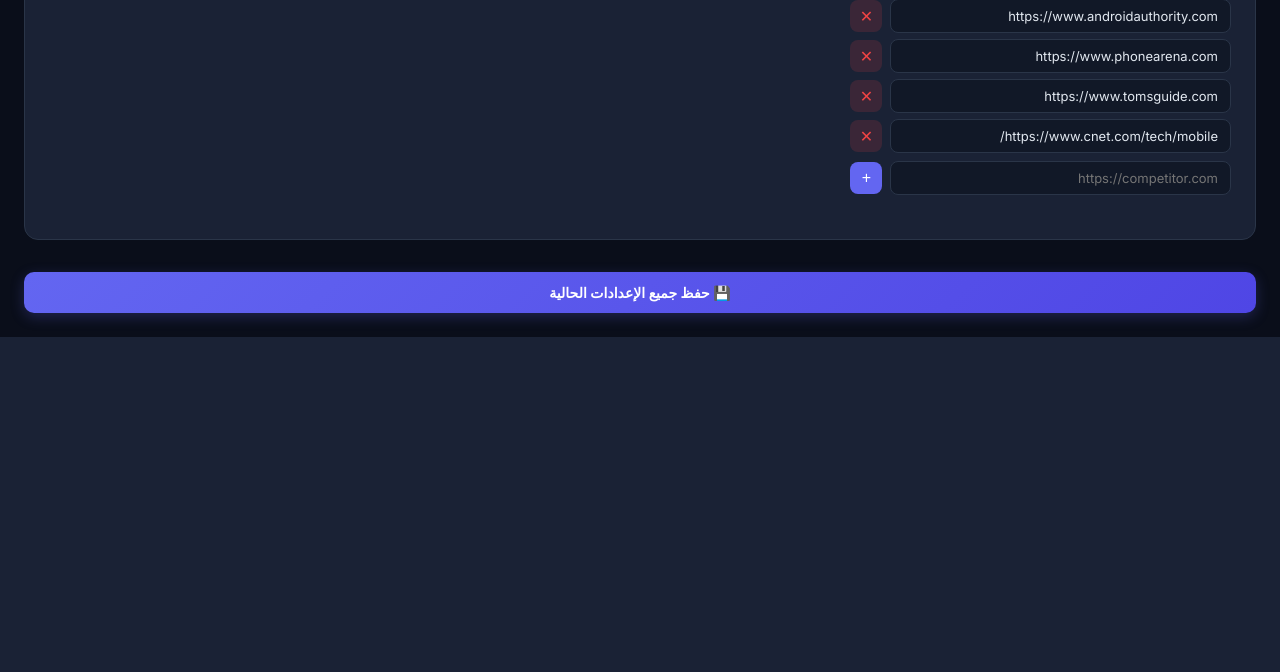
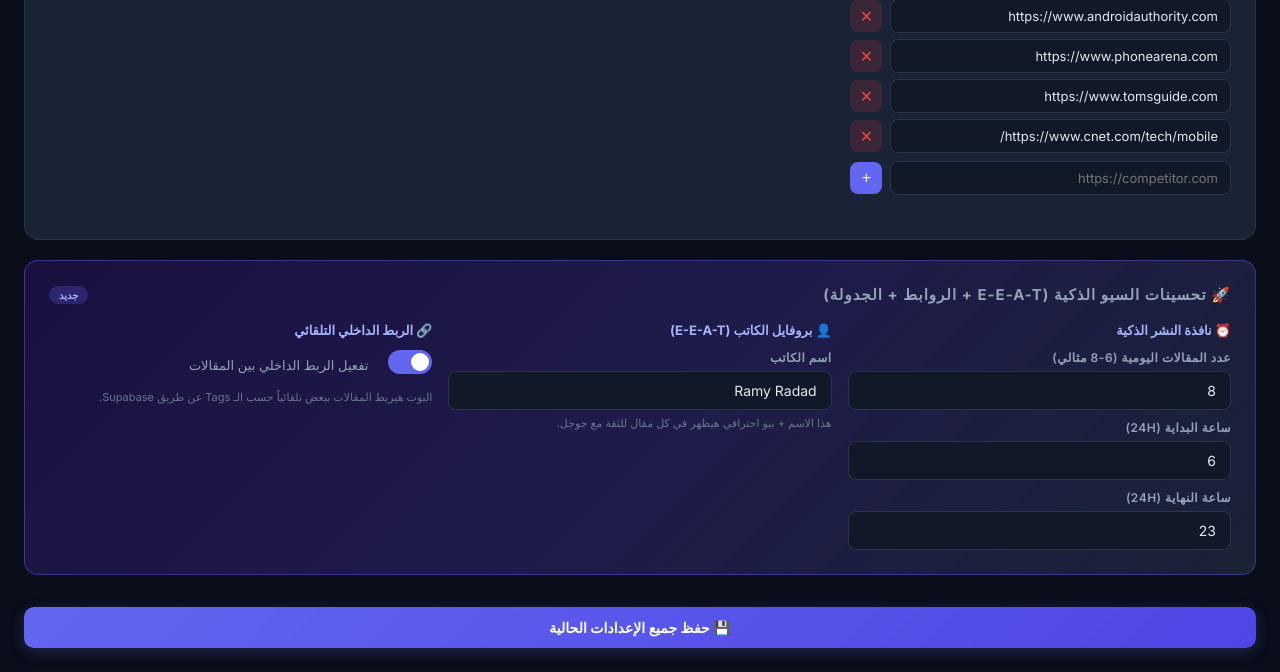
Before and after one commit to ramyradad1/python_bot, a Flask app: page / in a window 1280 px wide. Shown: the part 2408-3080 px from the top of the page. Before the commit the page ends 2745 px from the top, so only its background shows below. Run offline with Flask 3, Linux system fonts and the light colour scheme.

Commit message:
Feat: Added SEO Enhancements card to Flask dashboard (E-E-A-T, Smart Scheduling, Internal Linking)

```diff
--- a/dashboard_server.py
+++ b/dashboard_server.py
@@ -118,6 +118,16 @@ def save():
             "rss_feeds": scraping.get("rss_feeds", []),
         }
 
+    # SEO Enhancements: Smart Scheduling, Author Profile, Internal Linking
+    if "schedule_start_hour" in data:
+        settings["schedule_start_hour"] = int(data.get("schedule_start_hour", 6))
+    if "schedule_end_hour" in data:
+        settings["schedule_end_hour"] = int(data.get("schedule_end_hour", 23))
+    if "author_name" in data:
+        settings["author_name"] = data.get("author_name", "Ramy Radad")
+    if "internal_linking_enabled" in data:
+        settings["internal_linking_enabled"] = bool(data.get("internal_linking_enabled", True))
+
     save_settings(settings)
     return jsonify({"status": "ok", "message": "تم حفظ الإعدادات بنجاح!"})
 
--- a/templates/dashboard.html
+++ b/templates/dashboard.html
@@ -329,6 +329,52 @@
             </div>
         </div>
 
+        <!-- SEO Enhancements Card -->
+        <div class="card" style="border: 1px solid rgba(99,102,241,0.4); background: linear-gradient(135deg, #1a1040 0%, #1e1b4b 50%, #1a2235 100%);">
+            <div class="card-header">
+                <span class="card-title">🚀 تحسينات السيو الذكية (E-E-A-T + الروابط + الجدولة)</span>
+                <span class="phase-badge">جديد</span>
+            </div>
+
+            <div class="grid3">
+                <!-- Smart Scheduling -->
+                <div>
+                    <h4 style="font-size:13px; color:#a5b4fc; margin-bottom:12px;">⏰ نافذة النشر الذكية</h4>
+                    <label for="schedule_quota">عدد المقالات اليومية (6-8 مثالي)</label>
+                    <input type="number" id="schedule_quota" value="{{ settings.get('daily_article_quota', 8) }}" min="1" max="20" title="Daily article quota">
+                    <div style="margin-top:10px;">
+                        <label for="schedule_start_hour">ساعة البداية (24h)</label>
+                        <input type="number" id="schedule_start_hour" value="{{ settings.get('schedule_start_hour', 6) }}" min="0" max="23" title="Schedule start hour">
+                    </div>
+                    <div style="margin-top:10px;">
+                        <label for="schedule_end_hour">ساعة النهاية (24h)</label>
+                        <input type="number" id="schedule_end_hour" value="{{ settings.get('schedule_end_hour', 23) }}" min="0" max="23" title="Schedule end hour">
+                    </div>
+                </div>
+
+                <!-- E-E-A-T Author -->
+                <div>
+                    <h4 style="font-size:13px; color:#a5b4fc; margin-bottom:12px;">👤 بروفايل الكاتب (E-E-A-T)</h4>
+                    <label for="author_name">اسم الكاتب</label>
+                    <input type="text" id="author_name" value="{{ settings.get('author_name', 'Ramy Radad') }}" title="Author name" style="width:100%;padding:10px 14px;background:var(--surface);border:1px solid var(--border);border-radius:8px;color:var(--text);font-size:14px;font-family:inherit">
+                    <p style="font-size:11px;color:var(--text3);margin-top:6px;">هذا الاسم + بيو احترافي هيظهر في كل مقال للثقة مع جوجل.</p>
+                </div>
+
+                <!-- Internal Linking -->
+                <div>
+                    <h4 style="font-size:13px; color:#a5b4fc; margin-bottom:12px;">🔗 الربط الداخلي التلقائي</h4>
+                    <div style="display:flex;align-items:center;gap:10px;margin-top:8px;">
+                        <label class="toggle" for="internal_linking_enabled">
+                            <input type="checkbox" id="internal_linking_enabled" title="Toggle internal linking" {% if settings.get('internal_linking_enabled', true) %}checked{% endif %}>
+                            <span class="slider"></span>
+                        </label>
+                        <span style="font-size:13px;color:var(--text2);">تفعيل الربط الداخلي بين المقالات</span>
+                    </div>
+                    <p style="font-size:11px;color:var(--text3);margin-top:10px;">البوت هيربط المقالات ببعض تلقائياً حسب الـ Tags عن طريق Supabase.</p>
+                </div>
+            </div>
+        </div>
+
         <!-- Save Button -->
         <button class="btn btn-primary btn-block btn-save" onclick="saveAll()">
             💾 حفظ جميع الإعدادات الحالية
@@ -398,7 +444,11 @@
                     competitor_sitemaps: collectSourceList('competitorList'),
                     reddit_subreddits: collectSourceList('redditList'),
                     rss_feeds: collectSourceList('rssList')
-                }
+                },
+                schedule_start_hour: parseInt(document.getElementById('schedule_start_hour').value) || 6,
+                schedule_end_hour: parseInt(document.getElementById('schedule_end_hour').value) || 23,
+                author_name: document.getElementById('author_name').value || 'Ramy Radad',
+                internal_linking_enabled: document.getElementById('internal_linking_enabled').checked
             };
         }
 
```
